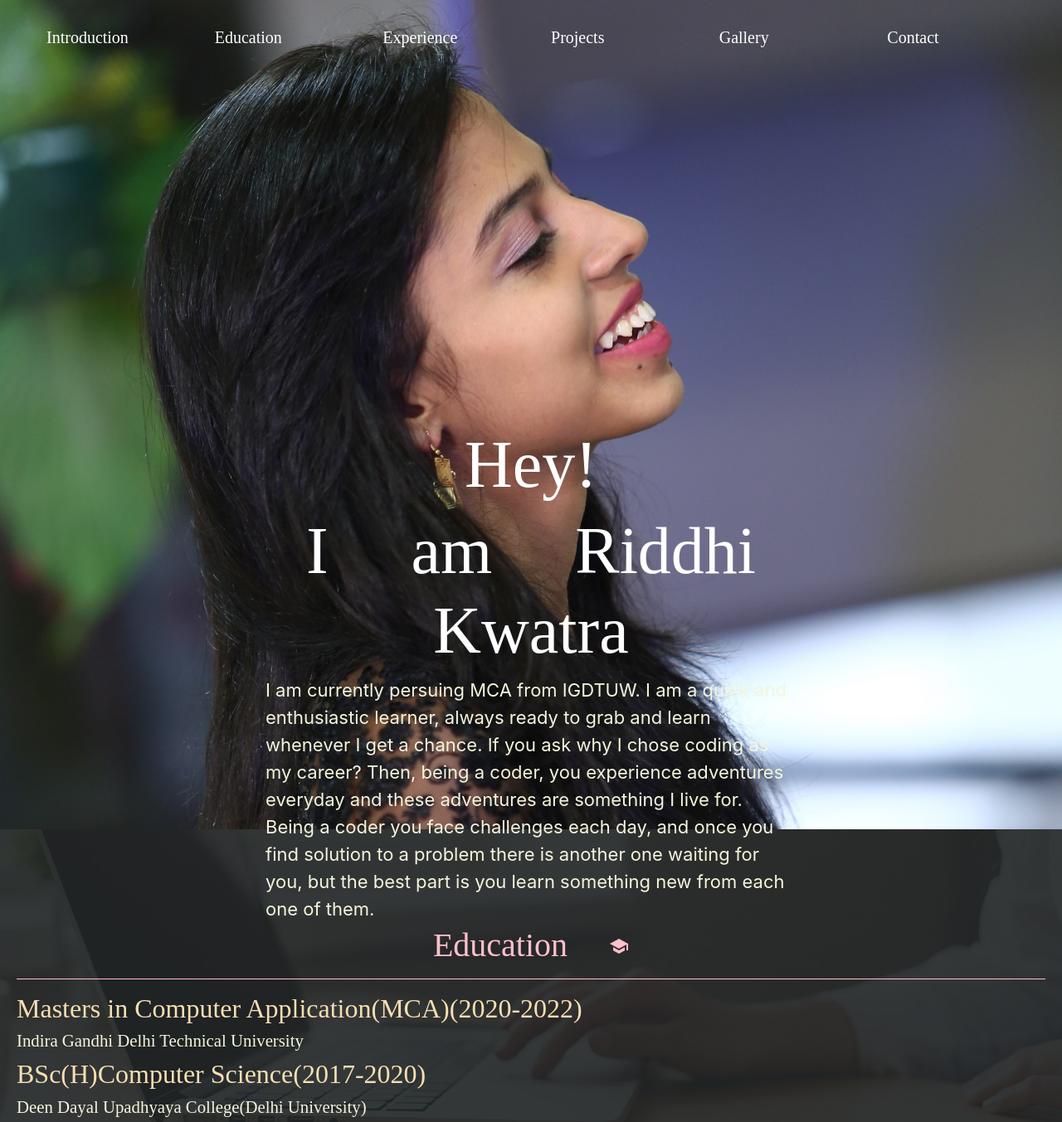
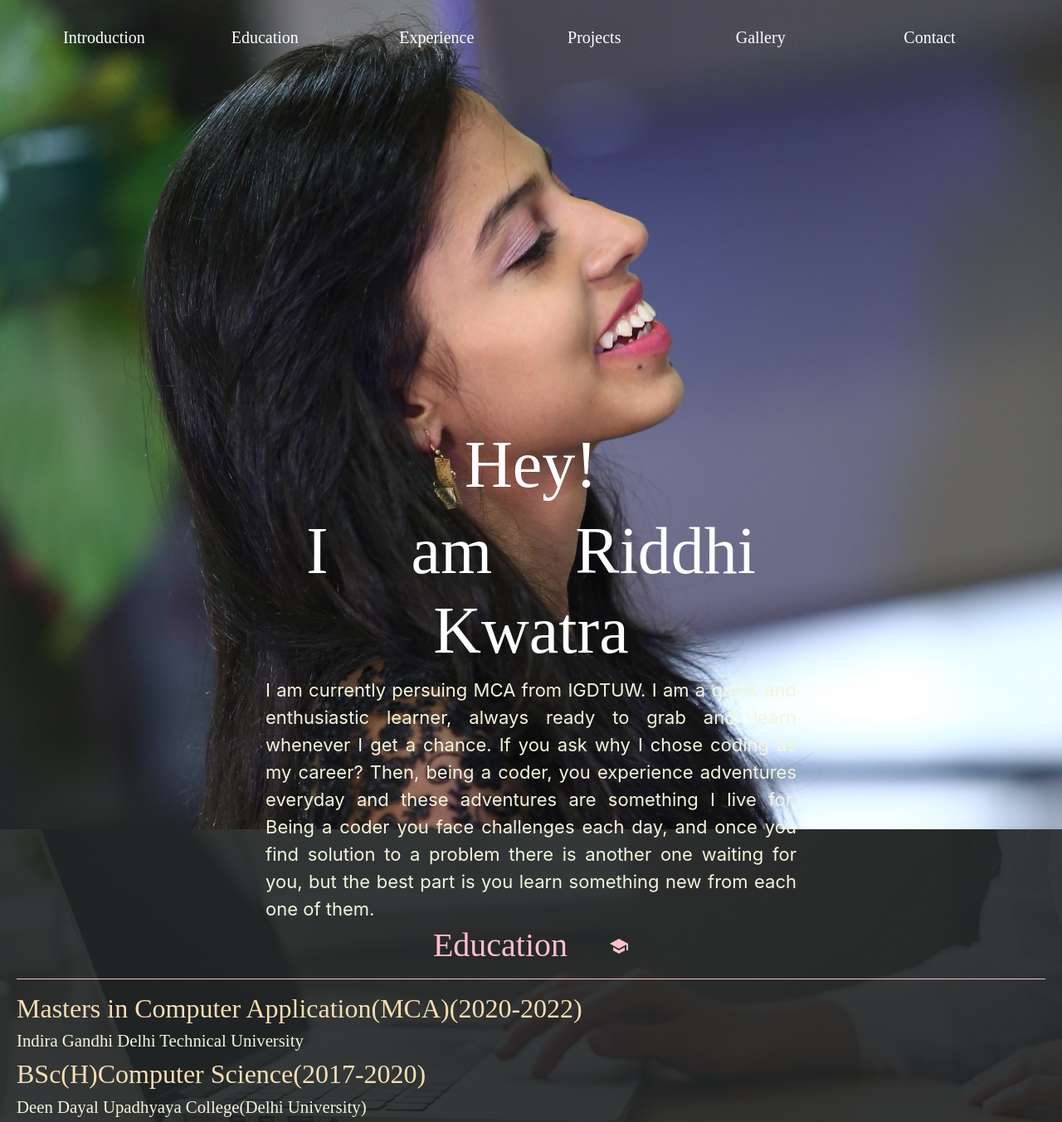
Before and after one commit to riddhikwatra/portfolio, a PHP site: page /index.html in a window 1280 px wide. Shown: the top 1353 px of the page at 83% size. Run offline with PHP 8.4, Linux system fonts and the light colour scheme; some libraries are stand-ins or nearby versions.

Commit message:
'justified'

```diff
--- a/css/main.css
+++ b/css/main.css
@@ -9,6 +9,11 @@
 }
 @media (max-width: 576px) {
 
+}
+
+
+nav ul li a {
+  padding: 10px 20px;
 }
 
 .introsec{
@@ -82,6 +87,7 @@
 .font-18{
   color: beige;
   font-size: 22px;
+  text-align: justify;
 }
 
 .logo{
@@ -110,6 +116,7 @@
 .main-header-item a{
   text-decoration: none;
   color: white;
+  border-radius: 4px;
   font-family: emoji;
   font-size: 20px;
 }
@@ -119,7 +126,7 @@
   color: pink;
 }
 
-.main-header-item a:hover{
+.main-header-item a.active,a:hover{
   background-color: beige;
   color:black;
 }
```
Also changed, not shown: index.html (+4 -4 lines), js/website.php (+8 -0 lines), js/uploads/1 g62.PNG (added), js/uploads/6 g63.PNG (added).
